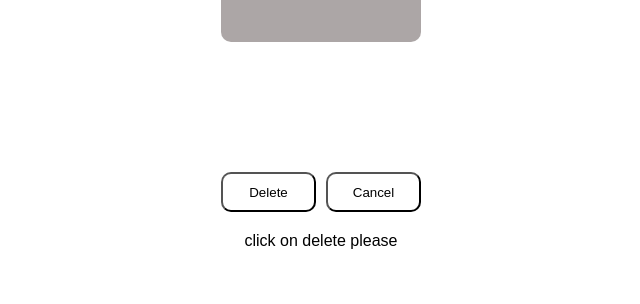
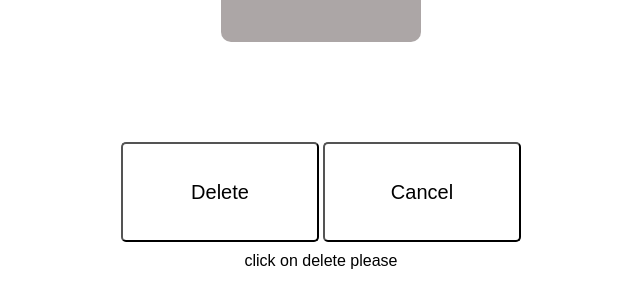
Before and after one commit to Profanor/Bonds-ClassWork, a plain HTML site: page index.html in a window 1280 px wide. Shown: the part 208-512 px from the top of the page, without its empty margins (319-959 px from the left). Drawn offline with Linux system fonts and the light colour scheme.

Commit message:
felt like

```diff
--- a/index.css
+++ b/index.css
@@ -17,19 +17,21 @@ h1 {
 }
 .btn3 {
     background-color: white;
-    border-radius: 10px;
+    border-radius: 5px;
     color: black;
     font-family: sans-serif;
-    height: 40px;
-    width: 100px;
+    font-size: 20px;
+    height: 100px;
+    width: 400px;
 }
 .btn4 {
     background-color: white;
-    border-radius: 10px;
+    border-radius: 5px;
     color: black;
     font-family: sans-serif;
-    height: 40px;
-    width: 100px;
+    font-size: 20px;
+    height: 100px;
+    width: 400px;
 }
 .btn:hover {
     background-color: black;
@@ -59,16 +61,16 @@ h1 {
     flex-direction: row;
     justify-content: center;
     align-items: center;
-    gap: 10px;
+    gap: 4px;
     margin: 50px auto;
-    width: 200px;
+    width: 400px;
     height: 200px;
 }
 .para {
     display: flex;
     flex-direction: row;
     justify-content: center;
-    margin-top: -110px;
+    margin-top: -90px;
 }
 .pg {
     font-family: sans-serif;
```
